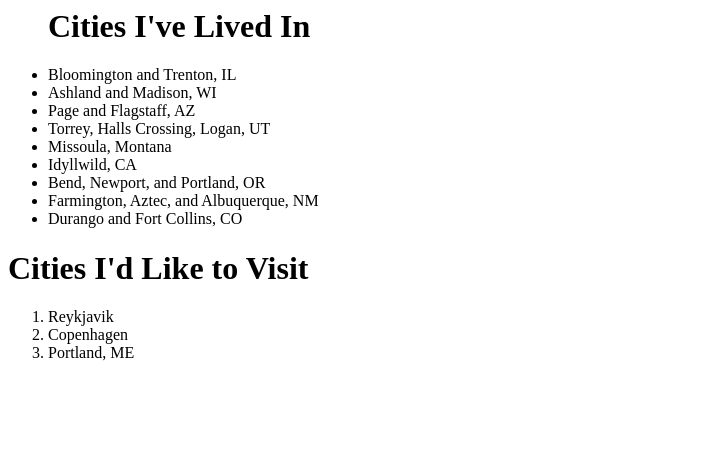
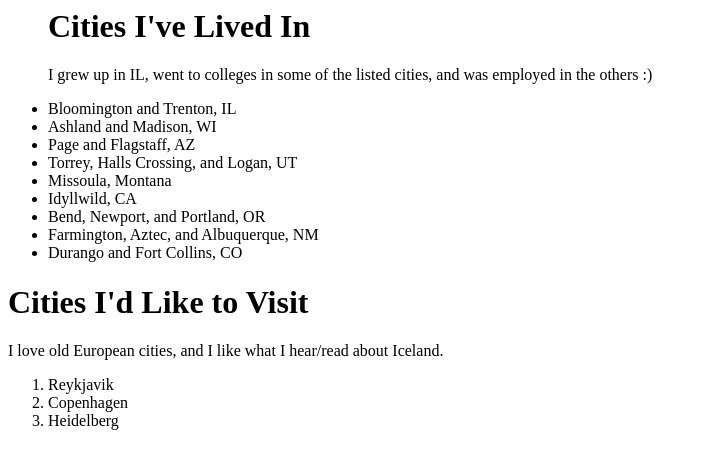
Before and after one commit to LoriNitzel/animalthing, a plain HTML site: page index.html in a window 1280 px wide. Shown: the whole page, without its empty margins (0-707 px from the left). Drawn offline with Linux system fonts and the light colour scheme.

Commit message:
trying again

```diff
--- a/index.html
+++ b/index.html
@@ -3,10 +3,13 @@
     <body>
       <ul>
         <h1>Cities I've Lived In</h1>
+          <p>
+            I grew up in IL, went to colleges in some of the listed cities, and was employed in the others :)
+          </p>
         <li>Bloomington and Trenton, IL</li>
         <li>Ashland and Madison, WI</li>
         <li>Page and Flagstaff, AZ</li>
-        <li>Torrey, Halls Crossing, Logan, UT</li>
+        <li>Torrey, Halls Crossing, and Logan, UT</li>
         <li>Missoula, Montana</li>
         <li>Idyllwild, CA</li>
         <li>Bend, Newport, and Portland, OR</li>
@@ -14,6 +17,9 @@
         <li>Durango and Fort Collins, CO</li>
       </ul>
       <h1>Cities I'd Like to Visit</h1>
+        <p>
+          I love old European cities, and I like what I hear/read about Iceland.
+        </p>
       <ol>
         <li>
           Reykjavik
@@ -22,7 +28,7 @@
           Copenhagen
         </li>
         <li>
-          Portland, ME
+          Heidelberg
         </li>
       </ol>
 
```
